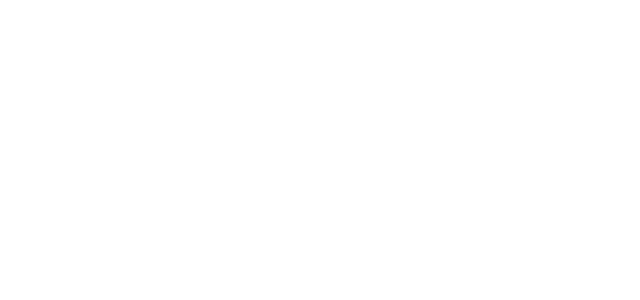
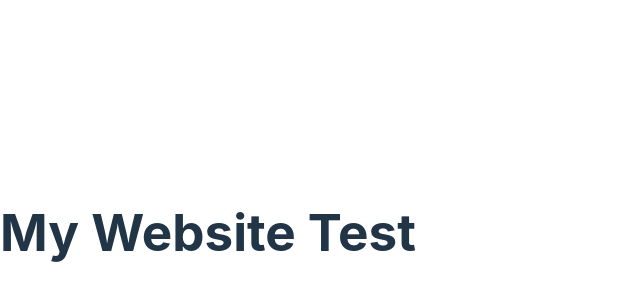
Before and after one commit to MckCha/React-Portfolio, a React (Vite) app in the folder react-portfolio/: page / in a window 1280 px wide. Shown: the part 168-468 px from the top of the page, without its empty margins (0-640 px from the left). Built offline with nearby package versions, Linux system fonts and the light colour scheme.

Commit message:
chore: create project structure
added folders for better organization

```diff
--- a/react-portfolio/src/App.jsx
+++ b/react-portfolio/src/App.jsx
@@ -1,6 +1,9 @@
+import Navbar from './components/Navbar'
 
 function App() {
-
+    return (
+        <Navbar/>
+    )
 }
 
 export default App
--- /dev/null
+++ b/react-portfolio/src/components/Navbar.jsx
@@ -0,0 +1,10 @@
+
+function Navbar() {
+    return (
+        <header>
+            <h1>My Website Test</h1>
+        </header>
+    )
+}
+
+export default Navbar
```
